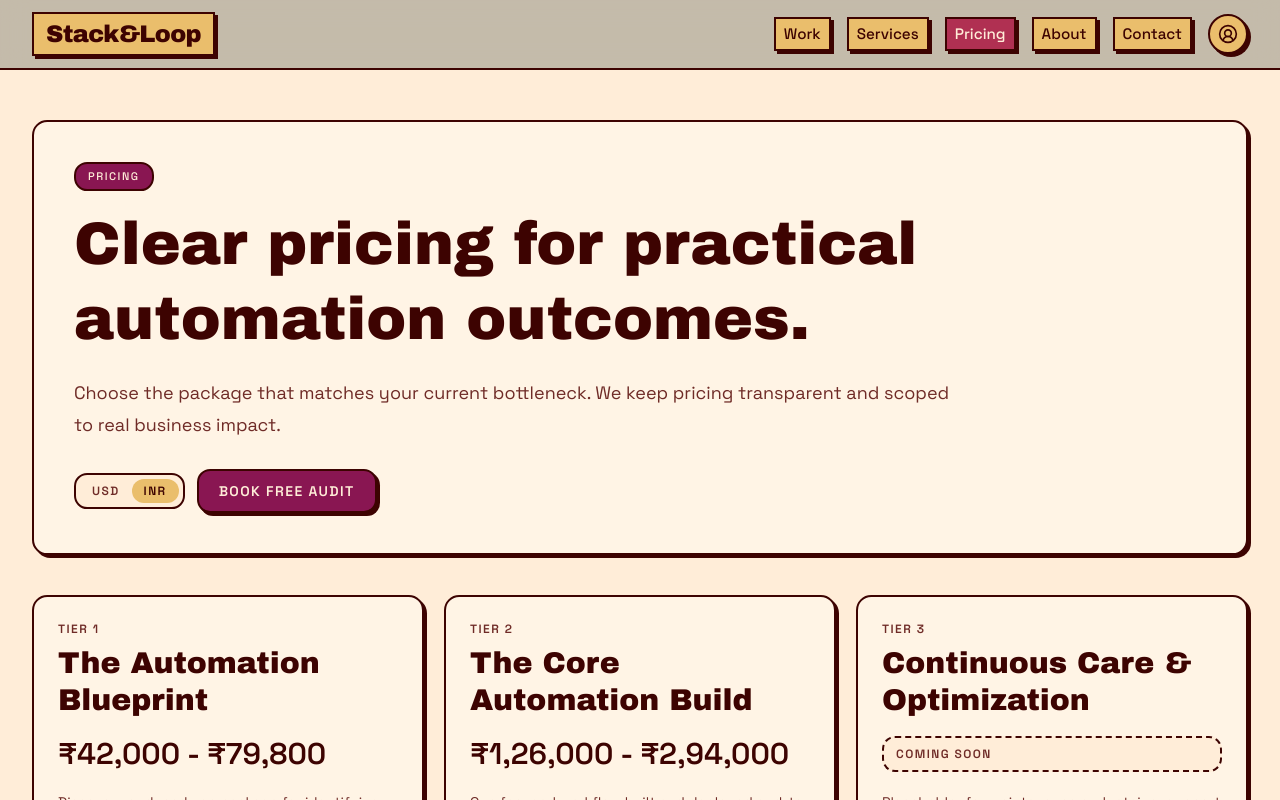
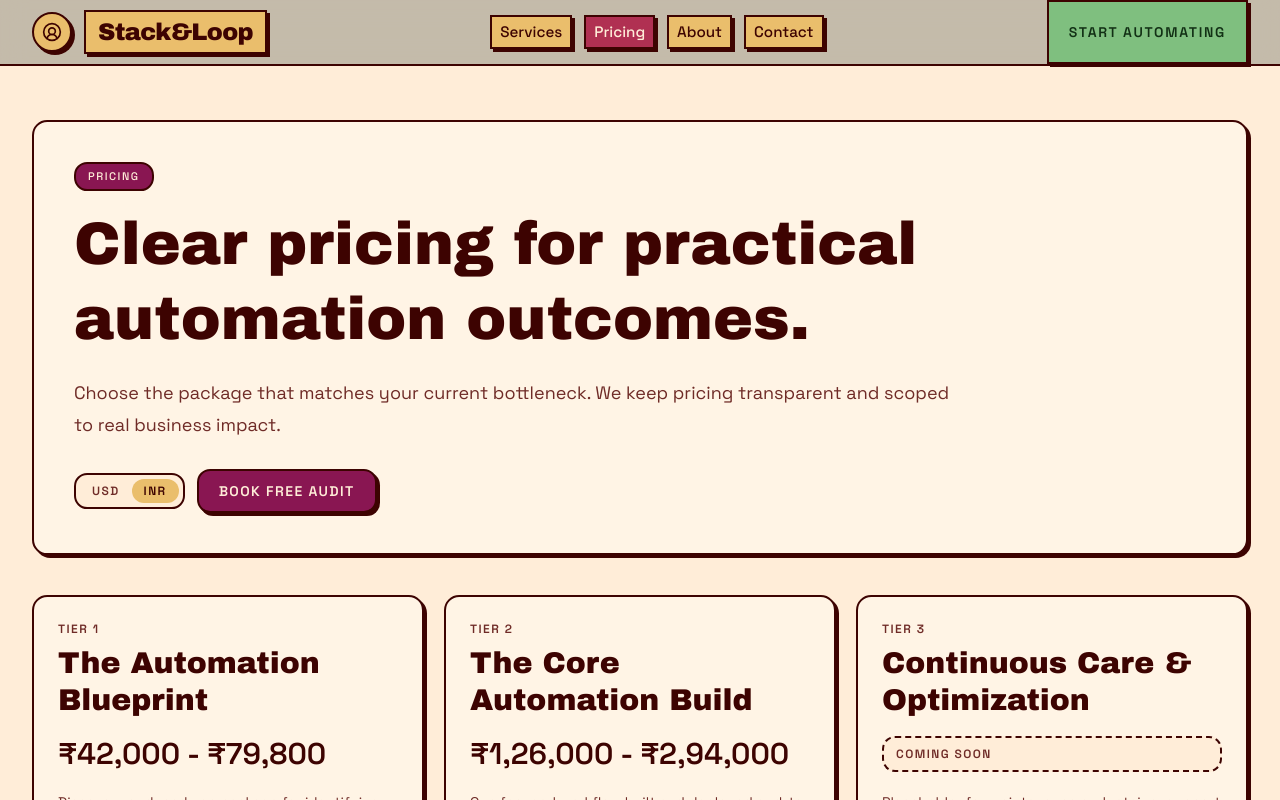
Before and after one commit to Hrudai-Nirmal/Stack-Loop, a Next.js app: page /pricing in a window 1280 px wide. Shown: the top 800 px of the page. Built offline with nearby package versions, Linux system fonts and the light colour scheme.

Commit message:
style: update global header layout with CTA and avatar reposition

```diff
--- a/src/components/site-header.tsx
+++ b/src/components/site-header.tsx
@@ -11,7 +11,6 @@ type SiteHeaderProps = {
 };
 
 export function SiteHeader({ activeTab, homeAnchors = false }: SiteHeaderProps) {
-  const workHref = homeAnchors ? "#work" : "/#work";
   const contactHref = homeAnchors ? "#contact" : "/#contact";
 
   const tabClass = (tab: HeaderTab) =>
@@ -22,17 +21,19 @@ export function SiteHeader({ activeTab, homeAnchors = false }: SiteHeaderProps)
 
   return (
     <header className="fixed inset-x-0 top-0 z-50 border-b-2 border-border bg-[#B6AE9FCC] backdrop-blur-md">
-      <div className="mx-auto flex w-full max-w-7xl flex-wrap items-center justify-between gap-3 px-4 py-3 md:flex-nowrap md:px-8">
-        <Link
-          href="/"
-          className="border-2 border-border bg-[#EABE6C] px-3 py-1 font-[family-name:var(--font-display)] text-xl tracking-tight brutal-shadow sm:text-2xl"
-        >
-          Stack&Loop
-        </Link>
-        <div className="flex flex-wrap items-center justify-end gap-x-4 gap-y-2 text-sm font-medium sm:text-[0.95rem]">
-          <Link href={workHref} className="border-2 border-border bg-[#EABE6C] px-2 py-1 brutal-shadow transition-transform duration-200 hover:-translate-y-1">
-            Work
+      <div className="mx-auto flex h-16 w-full max-w-7xl items-stretch justify-between gap-3 px-4 md:px-8">
+        <div className="flex items-center gap-3">
+          <div className="flex size-10 items-center justify-center rounded-[999px] border-2 border-border bg-[#EABE6C] brutal-shadow">
+            <CircleUserRound className="size-5" />
+          </div>
+          <Link
+            href="/"
+            className="border-2 border-border bg-[#EABE6C] px-3 py-1 font-[family-name:var(--font-display)] text-xl tracking-tight brutal-shadow sm:text-2xl"
+          >
+            Stack&Loop
           </Link>
+        </div>
+        <div className="flex items-center gap-3 text-sm font-medium sm:text-[0.95rem]">
           <Link href="/services" className={tabClass("services")}>
             Services
           </Link>
@@ -45,10 +46,13 @@ export function SiteHeader({ activeTab, homeAnchors = false }: SiteHeaderProps)
           <Link href={contactHref} className="border-2 border-border bg-[#EABE6C] px-2 py-1 brutal-shadow transition-transform duration-200 hover:-translate-y-1">
             Contact
           </Link>
-          <div className="flex size-10 items-center justify-center rounded-[999px] border-2 border-border bg-[#EABE6C] brutal-shadow">
-            <CircleUserRound className="size-5" />
-          </div>
         </div>
+        <Link
+          href={contactHref}
+          className="inline-flex items-center self-stretch border-2 border-border bg-[#7FBF7F] px-5 text-sm font-semibold uppercase tracking-[0.12em] text-[#123015] brutal-shadow transition-transform duration-200 hover:-translate-y-1"
+        >
+          Start Automating
+        </Link>
       </div>
     </header>
   );
```
